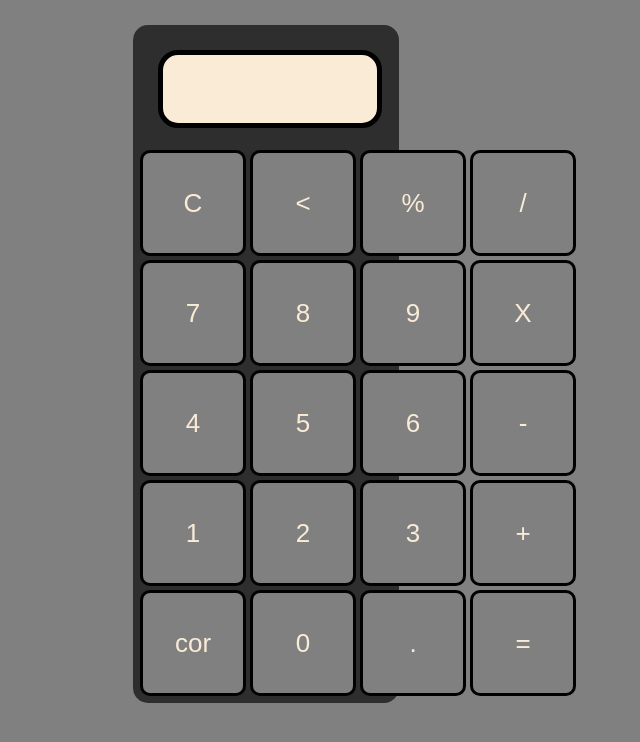
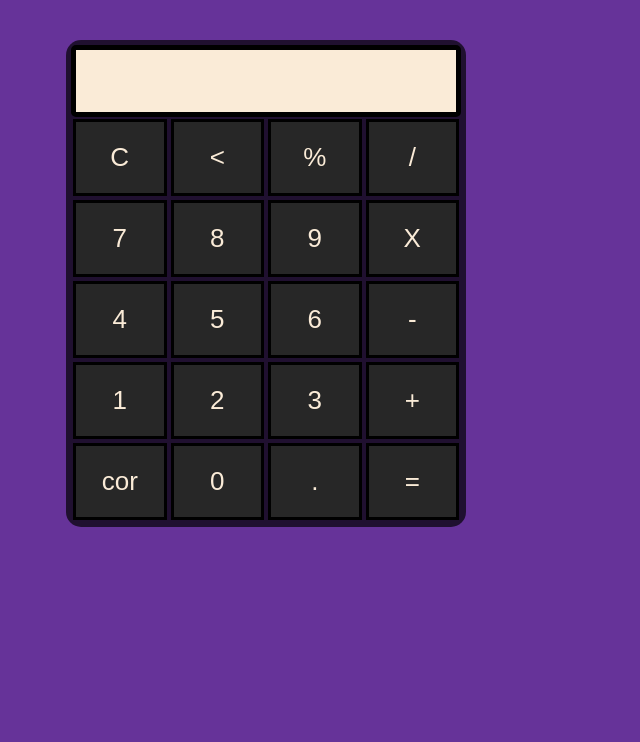
Before and after one commit to jheanbryan/calculadora, a plain HTML site: page index.html in a window 1280 px wide. Shown: the whole page, without its empty margins (374-1014 px from the left). Drawn offline with Linux system fonts and the light colour scheme.

Commit message:
melhoria no css

```diff
--- a/style.css
+++ b/style.css
@@ -1,38 +1,37 @@
 *{
     padding: 0px;
     margin: 0px;
+    box-sizing: border-box;
 }
 body{
-    background-color: gray;
-    width: 100%;
+    background-color: rebeccapurple;
+    height: 100vh;
     font-family: Arial, Helvetica, sans-serif;
+    overflow: hidden;
 }
 .container{
     display: flex;
     flex-direction: column;
-    width:20%;
     padding: 5px;
-    margin: auto;
-    background-color: #2E2E2E;
-    margin-top: 25px;
+    margin: 40px auto 0 auto;
+    background-color: rgba(0, 0, 0, 0.684);
     border-radius: 15px;
-}
-.tela{
-    padding: 20px;
+    max-width: 400px;
 }
 #input{
-    width: 90%;
+    width: 100%;
     font-size: 3em;
     border: 5px solid black;
-    border-radius: 20px;
+    border-radius: 5px;
     background-color: antiquewhite;
-    text-align: right;
-    padding: 10px;
     margin: auto;
-    height: 1em ;
+    height: 1.5em;
+    padding-right: 2px;
+    display: flex;
+    justify-content: flex-end;
 }
 .btns{
-    margin-inline: auto;
+    height: 100%;
 }
 .linha{
     display: flex;
@@ -41,15 +40,14 @@ span{
     display: flex;
     justify-content: center;
     align-items: center;
-    width:100px;
-    height: 100px;
+    padding: 20px;
     cursor: pointer;
     border: 3px solid black;
     font-size: 26px;
-    background-color: gray;
+    background-color: rgb(39, 39, 39);
     color: antiquewhite;
-    border-radius: 10px;
     margin: 2px;
+    width: 100%;
 }
 span:hover{
     transform: scale(1.1);
```
